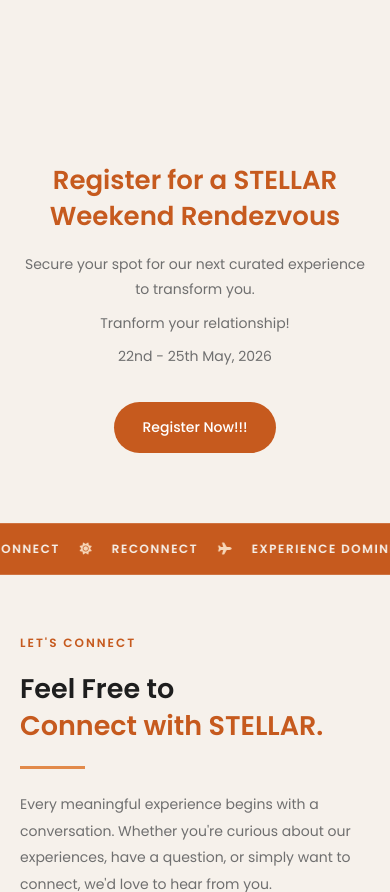
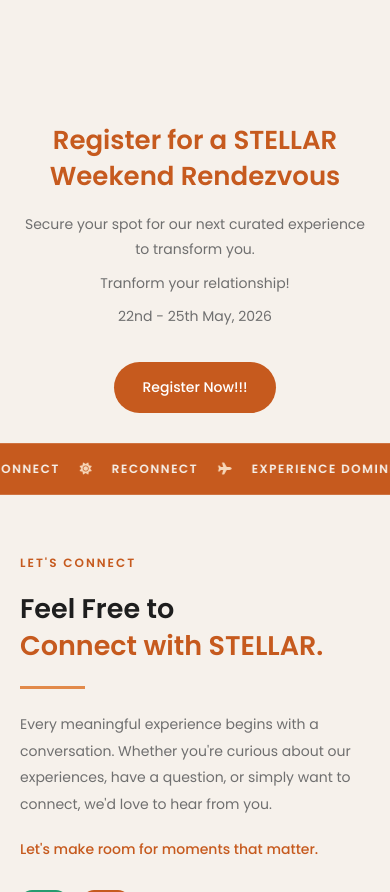
Before and after one commit to discovergcs-est/stellarnataliej, a plain HTML site: page index.html in a window 390 px wide. Shown: the part 2845-3737 px from the top of the page. Drawn offline with Linux system fonts and the light colour scheme.

Commit message:
Update style.css

```diff
--- a/style.css
+++ b/style.css
@@ -215,7 +215,7 @@ a {
   height: auto;
   display: flex;
   align-items: center;
-  padding: 130px 40px 90px;
+  padding: 100px 40px 90px;
   background: var(--soft-cream);
 }
 
@@ -492,7 +492,7 @@ a {
 ========================================= */
 
 .video-section {
-  padding: 70px 40px;
+  padding: 40px 40px 70px;
   background: var(--soft-cream);
 }
 
@@ -556,9 +556,9 @@ a {
 ========================================= */
 
 #register {
-  margin-top: 30px;
-  margin-bottom: 35px;
-  padding: 70px 30px 65px;
+  margin-top: 0;
+  margin-bottom: 0;
+  padding: 40px 30px;
   text-align: center;
   background: var(--soft-cream);
   color: var(--dark);
@@ -1134,7 +1134,7 @@ a {
 
   .about-signature {
     min-height: auto;
-    padding: 135px 25px 75px;
+    padding: 95px 25px 75px;
   }
 
   .about-grid {
@@ -1206,7 +1206,7 @@ a {
   }
 
   .video-section {
-    padding: 60px 25px;
+    padding: 35px 25px 60px;
   }
 
   .video-card {
@@ -1223,9 +1223,9 @@ a {
   /* REGISTER */
 
   #register {
-    margin-top: 25px;
-    margin-bottom: 30px;
-    padding: 60px 25px 55px;
+    margin-top: 0;
+    margin-bottom: 0;
+    padding: 35px 25px;
   }
 
   #register h2 {
@@ -1319,7 +1319,7 @@ a {
 
   .about-signature {
     min-height: auto;
-    padding: 110px 20px 55px;
+    padding: 85px 20px 55px;
   }
 
   .about-grid {
@@ -1399,7 +1399,7 @@ a {
   /* VIDEOS */
 
   .video-section {
-    padding: 55px 20px;
+    padding: 30px 20px 55px;
   }
 
   .video-grid {
@@ -1425,9 +1425,9 @@ a {
   /* REGISTER */
 
   #register {
-    margin-top: 20px;
-    margin-bottom: 20px;
-    padding: 50px 20px;
+    margin-top: 0;
+    margin-bottom: 0;
+    padding: 30px 20px;
   }
 
   #register h2 {
```
